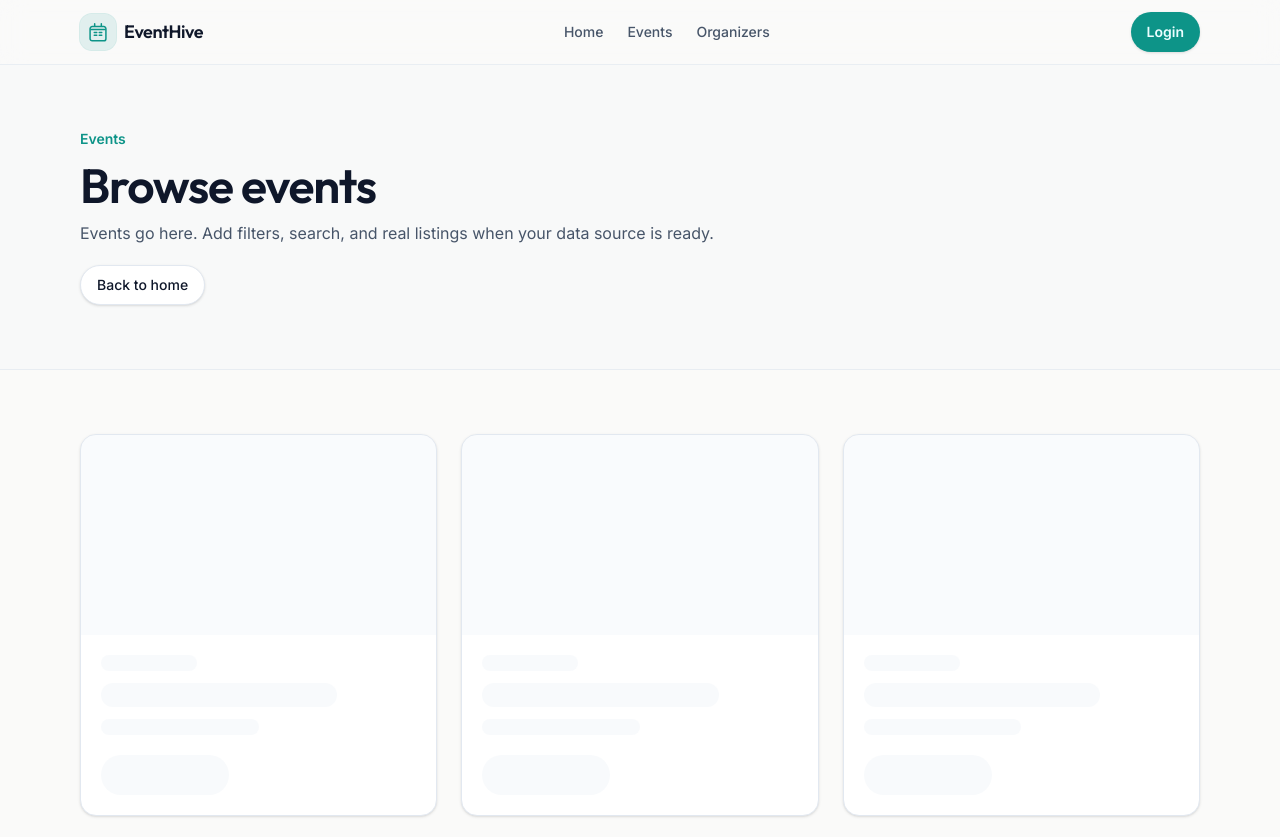
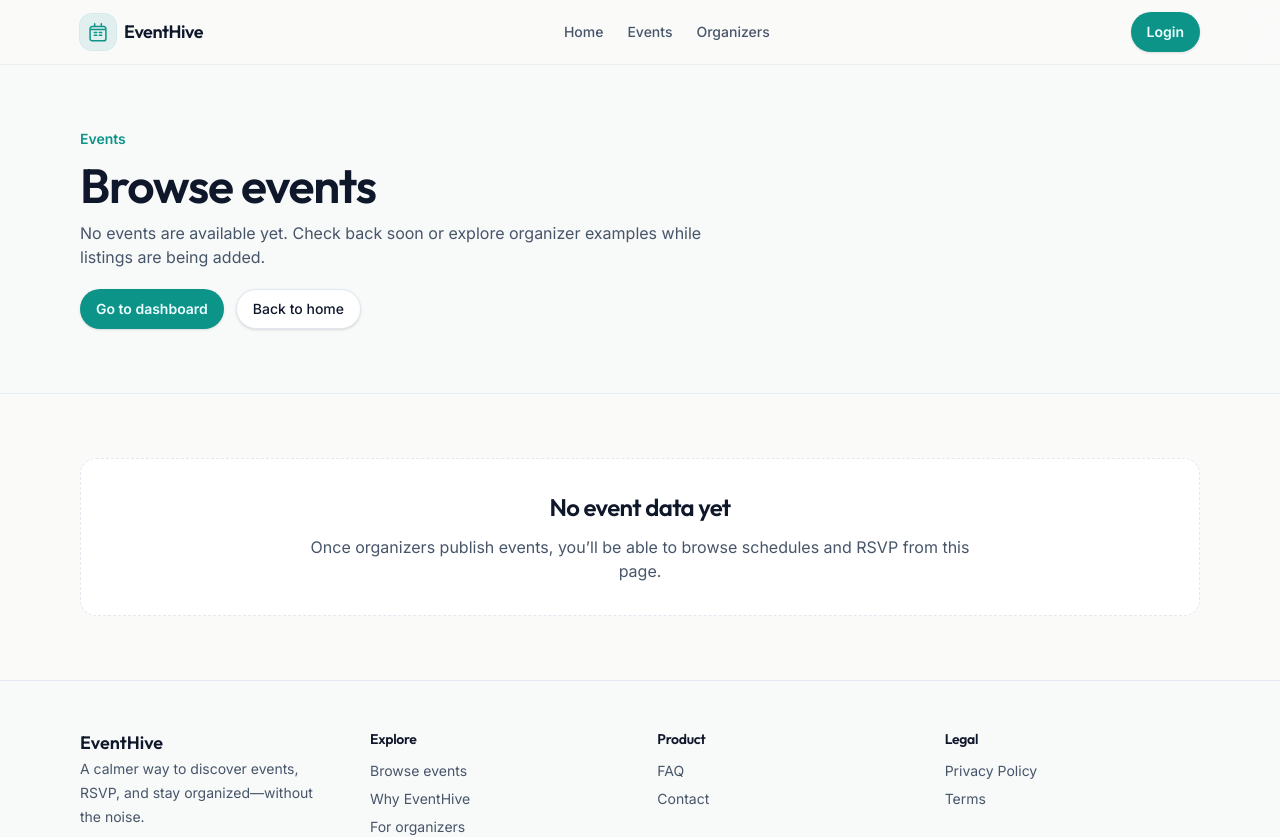
Before and after one commit to Funkidalick24/eventhive, a Next.js app: page /events in a window 1280 px wide. Shown: the top 837 px of the page. Built offline with nearby package versions, Linux system fonts and the light colour scheme.

Commit message:
Add role-aware empty-state actions after auth redirects

```diff
--- a/app/dashboard/page.tsx
+++ b/app/dashboard/page.tsx
@@ -6,8 +6,17 @@ import { getUserById } from "@/lib/db";
 import { Container } from "../components/container";
 
 const SESSION_COOKIE = "eventhive_session";
+type UserRole = "attendee" | "organizer";
 
-export default async function DashboardPage() {
+function getRoleFromQuery(roleParam?: string): UserRole {
+  return roleParam === "organizer" ? "organizer" : "attendee";
+}
+
+export default async function DashboardPage({
+  searchParams,
+}: {
+  searchParams: Promise<{ role?: string }>;
+}) {
   const cookieStore = await cookies();
   const token = cookieStore.get(SESSION_COOKIE)?.value;
 
@@ -27,6 +36,11 @@ export default async function DashboardPage() {
     redirect("/signin");
   }
 
+  const params = await searchParams;
+  const role = getRoleFromQuery(params.role);
+  const isOrganizer = role === "organizer";
+  const eventsHref = `/events?role=${role}`;
+
   return (
     <main className="py-14 md:py-20">
       <Container>
@@ -39,25 +53,51 @@ export default async function DashboardPage() {
             <p className="mt-2 text-sm text-muted-foreground md:text-base">
               Signed in as {user.email}.
             </p>
+            <p className="mt-4 inline-flex rounded-full bg-primary/10 px-3 py-1 text-xs font-semibold uppercase tracking-[0.14em] text-primary">
+              {isOrganizer ? "Organizer view" : "Attendee view"}
+            </p>
           </header>
 
           <section className="rounded-2xl border border-border bg-card p-6 md:p-8">
             <h2 className="font-heading text-xl font-semibold tracking-tight">
-              Quick links
+              No dashboard data yet
             </h2>
-            <div className="mt-4 flex flex-wrap gap-3">
+            <p className="mt-2 text-sm text-muted-foreground md:text-base">
+              We’ll show your recent activity here once you start{" "}
+              {isOrganizer ? "publishing events." : "saving and RSVPing events."}
+            </p>
+            <div className="mt-5 grid gap-3 sm:grid-cols-2">
+              {isOrganizer ? (
+                <>
                   <Link
-                href="/events"
-                className="inline-flex h-10 items-center rounded-full border border-border bg-background px-4 text-sm font-semibold transition hover:bg-muted"
+                    href="/organizers"
+                    className="inline-flex h-10 items-center justify-center rounded-full bg-primary px-4 text-sm font-semibold text-primary-foreground transition hover:brightness-95"
+                  >
+                    Review organizer workflow
+                  </Link>
+                  <Link
+                    href={eventsHref}
+                    className="inline-flex h-10 items-center justify-center rounded-full border border-border bg-background px-4 text-sm font-semibold transition hover:bg-muted"
+                  >
+                    Preview event listings
+                  </Link>
+                </>
+              ) : (
+                <>
+                  <Link
+                    href={eventsHref}
+                    className="inline-flex h-10 items-center justify-center rounded-full bg-primary px-4 text-sm font-semibold text-primary-foreground transition hover:brightness-95"
                   >
                     Browse events
                   </Link>
                   <Link
                     href="/organizers"
-                className="inline-flex h-10 items-center rounded-full border border-border bg-background px-4 text-sm font-semibold transition hover:bg-muted"
+                    className="inline-flex h-10 items-center justify-center rounded-full border border-border bg-background px-4 text-sm font-semibold transition hover:bg-muted"
                   >
-                Organizer info
+                    Learn organizer tools
                   </Link>
+                </>
+              )}
             </div>
           </section>
         </div>
--- a/app/events/page.tsx
+++ b/app/events/page.tsx
@@ -1,7 +1,21 @@
 import Link from "next/link";
 import { Container } from "../components/container";
 
-export default function EventsPage() {
+type UserRole = "attendee" | "organizer";
+
+function getRoleFromQuery(roleParam?: string): UserRole {
+  return roleParam === "organizer" ? "organizer" : "attendee";
+}
+
+export default async function EventsPage({
+  searchParams,
+}: {
+  searchParams: Promise<{ role?: string }>;
+}) {
+  const params = await searchParams;
+  const role = getRoleFromQuery(params.role);
+  const isOrganizer = role === "organizer";
+
   return (
     <main>
       <section className="border-b border-border/70 bg-muted/20 py-12 md:py-16">
@@ -12,10 +26,17 @@ export default function EventsPage() {
               Browse events
             </h1>
             <p className="max-w-2xl text-muted-foreground">
-              Events go here. Add filters, search, and real listings when your
-              data source is ready.
+              {isOrganizer
+                ? "Your published events will appear here. Start with the organizer flow to add your first listing."
+                : "No events are available yet. Check back soon or explore organizer examples while listings are being added."}
             </p>
-            <div className="pt-2">
+            <div className="pt-2 flex flex-wrap gap-3">
+              <Link
+                href={isOrganizer ? "/organizers" : "/dashboard?role=attendee"}
+                className="inline-flex h-10 items-center rounded-full bg-primary px-4 text-sm font-semibold text-primary-foreground shadow-sm transition hover:brightness-95"
+              >
+                {isOrganizer ? "Open organizer guide" : "Go to dashboard"}
+              </Link>
               <Link
                 href="/"
                 className="inline-flex h-10 items-center rounded-full border border-border bg-card px-4 text-sm font-medium shadow-sm transition hover:bg-muted"
@@ -29,23 +50,15 @@ export default function EventsPage() {
 
       <section className="py-12 md:py-16">
         <Container>
-          <div className="grid gap-6 md:grid-cols-2 lg:grid-cols-3">
-            {Array.from({ length: 6 }).map((_, index) => (
-              <article
-                key={index}
-                className="overflow-hidden rounded-2xl border border-border bg-card shadow-sm"
-              >
-                <div className="aspect-video bg-muted/40" />
-                <div className="space-y-3 p-5">
-                  <div className="h-4 w-24 rounded-full bg-muted/50" />
-                  <div className="h-6 w-3/4 rounded-full bg-muted/50" />
-                  <div className="h-4 w-1/2 rounded-full bg-muted/50" />
-                  <div className="pt-2">
-                    <div className="h-10 w-32 rounded-full bg-muted/50" />
-                  </div>
-                </div>
-              </article>
-            ))}
+          <div className="rounded-2xl border border-dashed border-border bg-card p-8 text-center">
+            <h2 className="font-heading text-2xl font-semibold tracking-tight">
+              No event data yet
+            </h2>
+            <p className="mx-auto mt-3 max-w-2xl text-sm text-muted-foreground md:text-base">
+              {isOrganizer
+                ? "Publish your first event to populate this page, then track signups and updates from one place."
+                : "Once organizers publish events, you’ll be able to browse schedules and RSVP from this page."}
+            </p>
           </div>
         </Container>
       </section>
--- a/app/signin/page.tsx
+++ b/app/signin/page.tsx
@@ -27,6 +27,7 @@ function RegisteredNotice() {
 
 export default function SigninPage() {
   const router = useRouter();
+  const searchParams = useSearchParams();
   const [message, setMessage] = useState<string | null>(null);
   const [error, setError] = useState<string | null>(null);
   const [submitting, setSubmitting] = useState(false);
@@ -49,10 +50,16 @@ export default function SigninPage() {
   }, []);
 
   useEffect(() => {
+    const role = searchParams.get("role");
+    const dashboardHref =
+      role === "organizer" || role === "attendee"
+        ? `/dashboard?role=${role}`
+        : "/dashboard";
+
     if (sessionUser) {
-      router.replace("/dashboard");
+      router.replace(dashboardHref);
     }
-  }, [router, sessionUser]);
+  }, [router, searchParams, sessionUser]);
 
   async function handleSubmit(event: FormEvent<HTMLFormElement>) {
     event.preventDefault();
@@ -88,7 +95,12 @@ export default function SigninPage() {
     form?.reset();
     setSubmitting(false);
     setMessage(null);
-    router.push("/dashboard");
+    const role = searchParams.get("role");
+    const dashboardHref =
+      role === "organizer" || role === "attendee"
+        ? `/dashboard?role=${role}`
+        : "/dashboard";
+    router.push(dashboardHref);
   }
 
   return (
--- a/app/signup/page.tsx
+++ b/app/signup/page.tsx
@@ -24,6 +24,7 @@ export default function SignupPage() {
       email: String(formData.get("email") ?? ""),
       password: String(formData.get("password") ?? ""),
     };
+    const role = String(formData.get("role") ?? "attendee");
 
     const response = await fetch("/api/auth/register", {
       method: "POST",
@@ -42,7 +43,7 @@ export default function SignupPage() {
     form?.reset();
     setSubmitting(false);
     setMessage(null);
-    router.push("/signin?registered=1");
+    router.push(`/signin?registered=1&role=${encodeURIComponent(role)}`);
   }
 
   return (
@@ -90,6 +91,18 @@ export default function SignupPage() {
               </span>
             </label>
 
+            <label className="block space-y-2">
+              <span className="text-sm font-medium">I plan to</span>
+              <select
+                name="role"
+                defaultValue="attendee"
+                className="w-full rounded-lg border border-border bg-background px-3 py-2 text-sm"
+              >
+                <option value="attendee">Attend events</option>
+                <option value="organizer">Organize events</option>
+              </select>
+            </label>
+
             <button
               type="submit"
               disabled={submitting}
```
Lines whose indentation alone changed are shown as unchanged.
